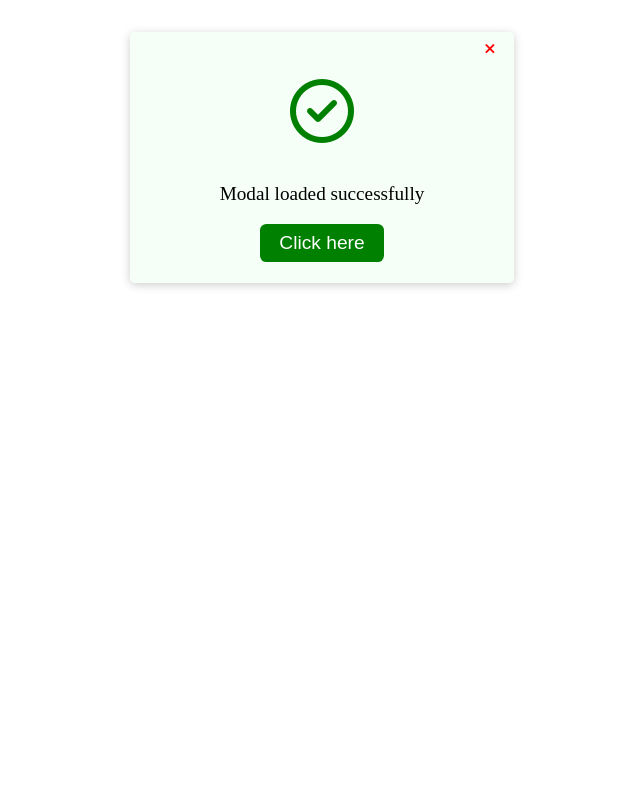
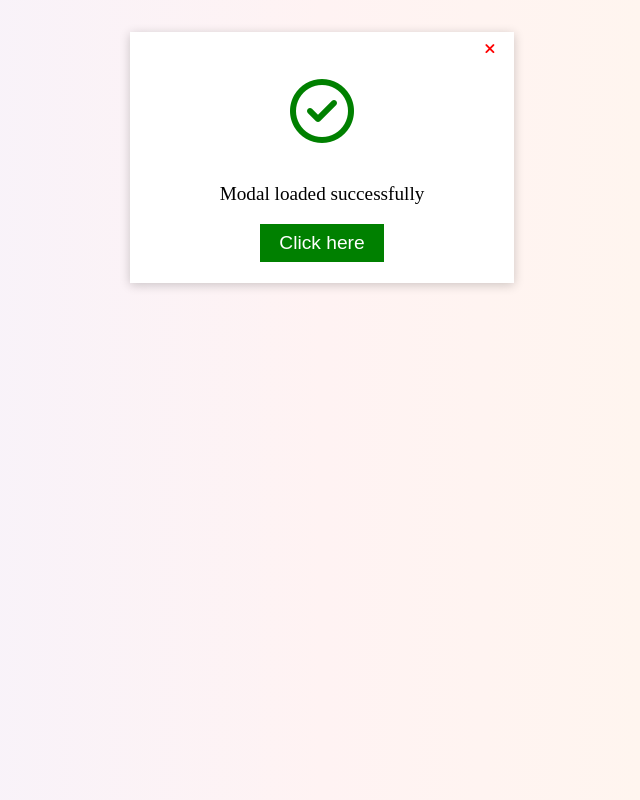
Before and after one commit to NitishRajbongshi/MyCSS, a plain HTML site: page modal/index.html in a window 1280 px wide. Both pictures are taken after a click on the button "Show Modal". Shown: the whole page, without its empty margins (318-958 px from the left). Drawn offline with Linux system fonts and the light colour scheme.

Commit message:
Modify code

```diff
--- a/modal/style.css
+++ b/modal/style.css
@@ -9,10 +9,9 @@ body {
 
 dialog {
   border: none;
-  background-color: rgb(236 255 239 / 50%);
+  background-color: white;
   padding: 0.5rem;
   width: 24rem;
-  border-radius: 0.3rem;
   margin-top: 2rem;
   box-shadow: 0 2px 10px 0px rgba(0, 0, 0, 0.2);
 }
@@ -39,9 +38,7 @@ dialog {
   justify-content: end;
   padding: 0 0.3rem;
 }
-.top_side span {
-  color: green;
-}
+.top_side span,
 span.success_icon {
   color: green;
 }
@@ -54,16 +51,33 @@ button#close_modal {
   font-weight: bold;
 }
 
-.click_btn {
+button#close_modal:hover {
+  background-color: rgb(235, 186, 186);
+  cursor: pointer;
+}
+
+.click_btn,
+#modal_btn {
   border: none;
   outline: none;
   color: white;
   background-color: green;
   padding: 0.5rem 1.2rem;
   font-size: 1.2rem;
-  border-radius: 0.4rem;
   margin-bottom: 0.8rem;
 }
+
+.click_btn:hover {
+  background-color: rgb(3, 163, 3);
+  cursor: pointer;
+}
+
 dialog::backdrop {
-  background-color: white;
+  background: rgb(242, 242, 255);
+  background: linear-gradient(
+    90deg,
+    rgba(242, 242, 255, 1) 0%,
+    rgba(255, 243, 243, 1) 50%,
+    rgba(255, 247, 235, 1) 100%
+  );
 }
```
